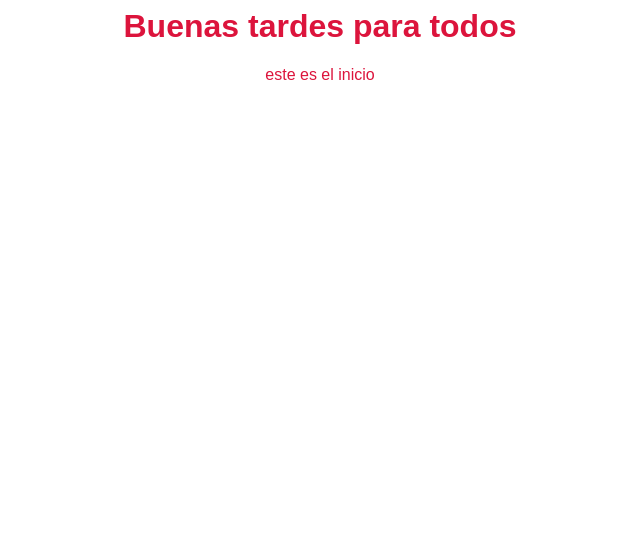
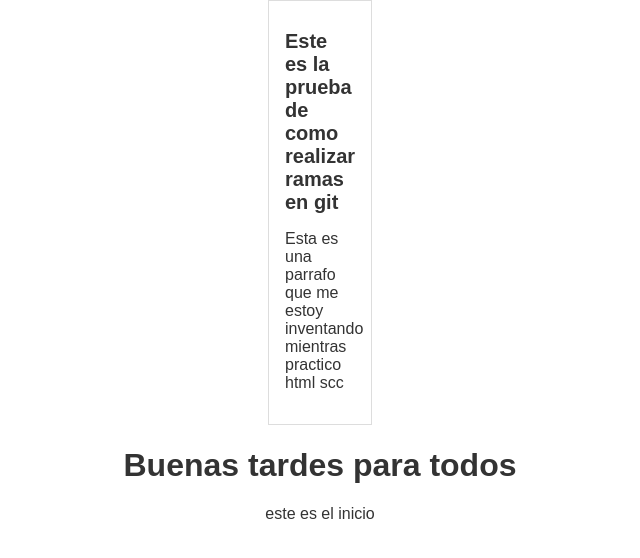
Before and after one commit to Alejandro3101/Curso_platzi_git, a plain HTML site: page Index.html in a window 1280 px wide. Shown: the whole page, without its empty margins (320-960 px from the left). Drawn offline with Linux system fonts and the light colour scheme.

Commit message:
Commit al master en su version mas reciente

```diff
--- a/Css/Estilos.css
+++ b/Css/Estilos.css
@@ -1,7 +1,25 @@
 
 body
 {
-    color: crimson;
+    color: #333;
 text-align: center ;
 font-family: 'arial';
+font-size: 16px;
+margin: 0%;
+padding: 0%;
+
 }
+#Container
+{
+width: 70;
+padding: 1em;
+text-align: left;
+border: 1px solid #DDD;
+margin: 0 auto;
+
+}
+#Container h1
+{
+font-size: 20px ;
+
+}
--- a/Index.html
+++ b/Index.html
@@ -7,6 +7,15 @@
 </head>
 <body>
 
+
+    <div id="Container">
+        <div id="post">
+
+            <h1>Este es la prueba de como realizar ramas en git</h1>
+        </div>
+        <p>Esta es una parrafo que me estoy inventando mientras practico html scc</p>
+    </div>
+
 <H1>Buenas tardes para todos </H1>
     <P>este es el inicio</P>
 
```
